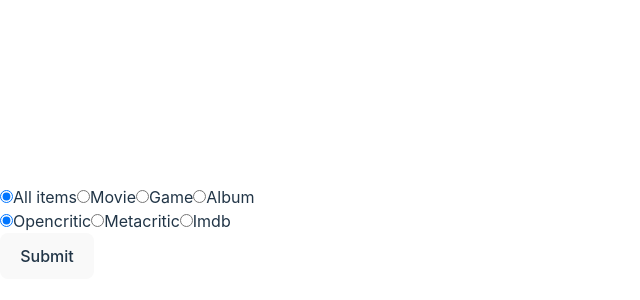
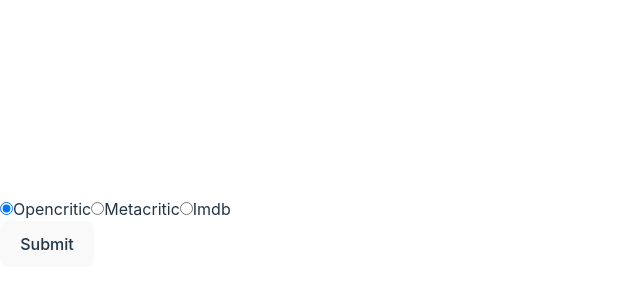
Before and after one commit to michal-lejwoda/web_grades_scrapper, a React (Vite) app in the folder web_grades_scrapper/: page / in a window 1280 px wide. Shown: the part 180-480 px from the top of the page, without its empty margins (0-640 px from the left). Built offline with nearby package versions, Linux system fonts and the light colour scheme.

Commit message:
Configure tests

```diff
--- a/web_grades_scrapper/src/App.tsx
+++ b/web_grades_scrapper/src/App.tsx
@@ -1,6 +1,6 @@
 import React, {useState} from "react";
 import ReactLoading from 'react-loading';
-import {Field, FormikProvider, FormikValues, useFormik} from 'formik';
+import {Field, FormikProvider, useFormik} from 'formik';
 import {useGetListData} from "./mutations.tsx";
 import ListDataComponent from "./ListDataComponent.tsx";
 
@@ -37,24 +37,24 @@
                         onChange={formik.handleChange}
                         value={formik.values.inputField}
                     />
-                    <div role="group" aria-labelledby="my-radio-group">
-                        <label>
-                            <Field checked="checked" type="radio" name="type" value="all_items"/>
-                            All items
-                        </label>
-                        <label>
-                            <Field type="radio" name="type" value="movie"/>
-                            Movie
-                        </label>
-                        <label>
-                            <Field type="radio" name="type" value="game"/>
-                            Game
-                        </label>
-                        <label>
-                            <Field type="radio" name="type" value="album"/>
-                            Album
-                        </label>
-                    </div>
+                    {/*<div role="group" aria-labelledby="my-radio-group">*/}
+                    {/*    <label>*/}
+                    {/*        <Field checked="checked" type="radio" name="type" value="all_items"/>*/}
+                    {/*        All items*/}
+                    {/*    </label>*/}
+                    {/*    <label>*/}
+                    {/*        <Field type="radio" name="type" value="movie"/>*/}
+                    {/*        Movie*/}
+                    {/*    </label>*/}
+                    {/*    <label>*/}
+                    {/*        <Field type="radio" name="type" value="game"/>*/}
+                    {/*        Game*/}
+                    {/*    </label>*/}
+                    {/*    <label>*/}
+                    {/*        <Field type="radio" name="type" value="album"/>*/}
+                    {/*        Album*/}
+                    {/*    </label>*/}
+                    {/*</div>*/}
                     <div role="group" aria-labelledby="my-radio-group">
                         <label>
                             <Field checked="checked" type="radio" name="page" value="opencritic"/>
```
Also changed, not shown: web_grades_scrapper/src/ListDataComponent.tsx (+6 -11 lines), web_grades_scrapper/src/interfaces.tsx (+7 -0 lines), web_grades_scrapper/src/lists/ImdbList.tsx (+7 -7 lines), web_grades_scrapper/src/lists/MetacriticList.tsx (+7 -7 lines), web_grades_scrapper/src/lists/OpencriticList.tsx (+7 -7 lines), 2 other files (tests, documents, lock files or other folders).
